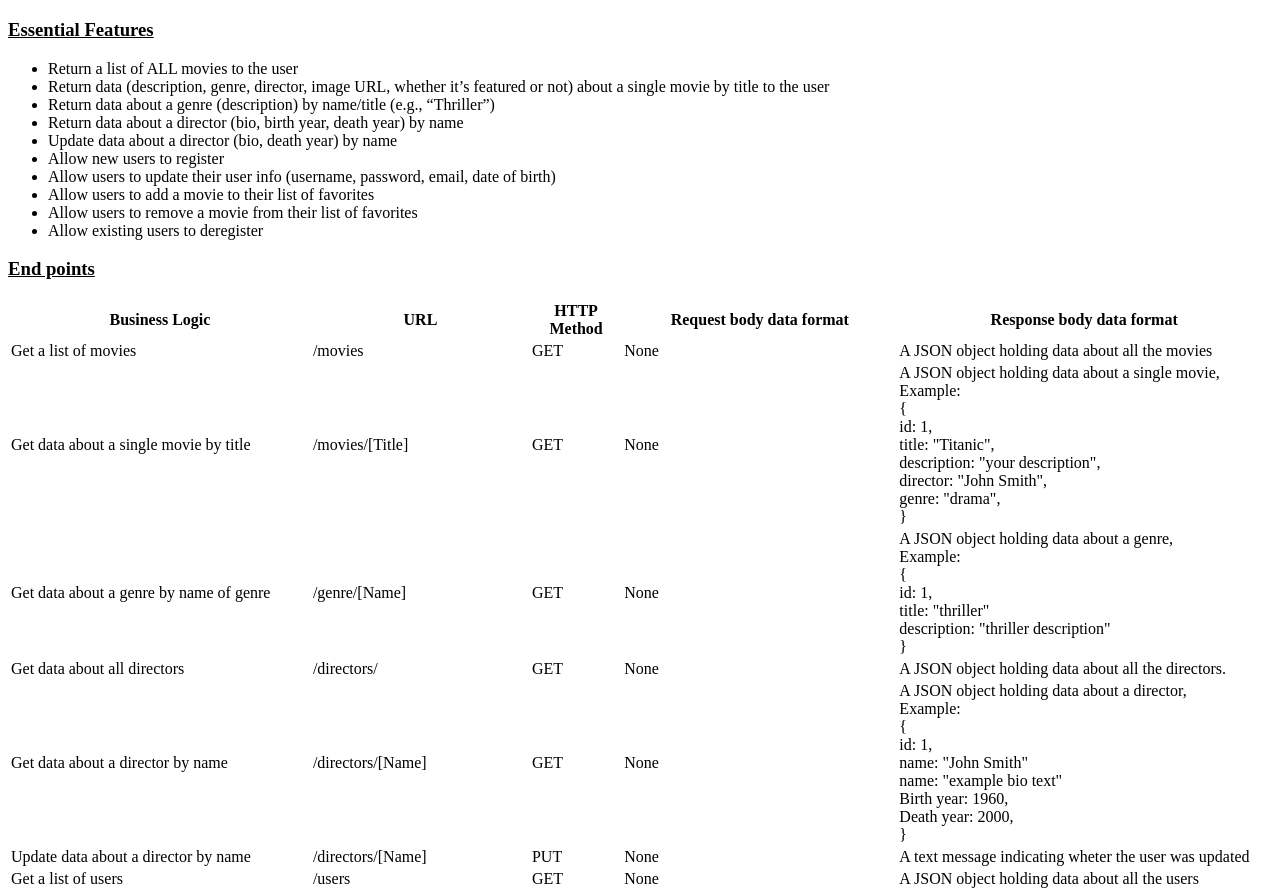
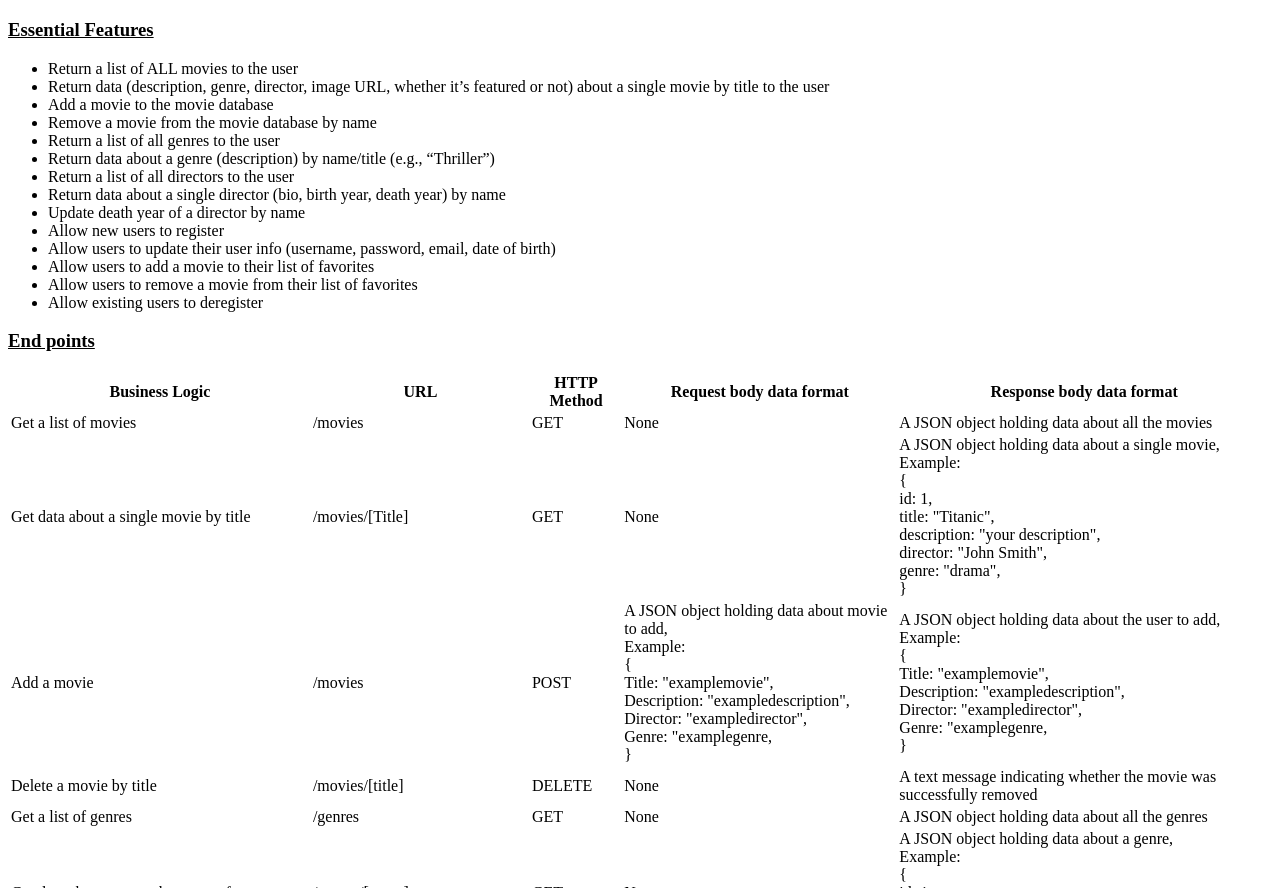
Before and after one commit to wmkania/MovieAPI, a website: page public/index.html in a window 1280 px wide. Shown: the part 61-949 px from the top of the page. Drawn offline with Linux system fonts and the light colour scheme.

Commit message:
Update index.html

```diff
--- a/public/index.html
+++ b/public/index.html
@@ -17,9 +17,13 @@
 <li> Return a list of ALL movies to the user </li>
 <li> Return data (description, genre, director, image URL, whether it’s featured or not) about a
 single movie by title to the user</li>
+<li> Add a movie to the movie database</li>
+<li> Remove a movie from the movie database by name</li>
+<li> Return a list of all genres to the user</li>
 <li> Return data about a genre (description) by name/title (e.g., “Thriller”)</li>
-<li> Return data about a director (bio, birth year, death year) by name</li>
-<li> Update data about a director (bio, death year) by name</li>
+<li> Return a list of all directors to the user</li>
+<li> Return data about a single director (bio, birth year, death year) by name</li>
+<li> Update death year of a director by name</li>
 <li> Allow new users to register</li>
 <li> Allow users to update their user info (username, password, email, date of birth)</li>
 <li> Allow users to add a movie to their list of favorites</li>
@@ -69,8 +73,48 @@ single movie by title to the user</li>
 				</tr>
 
 				<tr>
+ 	         <td>Add a movie</td>
+ 	         <td>/movies</td>
+ 					 <td>POST</td>
+ 				 	 <td>
+ 								A JSON object holding data about movie to add,<br>
+ 								Example:<br>
+ 								{<br>    Title: "examplemovie",<br>
+								Description: "exampledescription",<br>
+								Director: "exampledirector",<br>
+								Genre: "examplegenre,<br>
+ 							   }
+ 					 </td>
+ 				   <td>
+ 								A JSON object holding data about the user to add,<br>
+ 								Example:<br>
+ 								{<br>    Title: "examplemovie",<br>
+								Description: "exampledescription",<br>
+								Director: "exampledirector",<br>
+								Genre: "examplegenre,<br>
+ 								}
+ 					</td>
+ 					</tr>
+
+       <tr>
+ 	        <td>Delete a movie by title</td>
+ 	        <td>/movies/[title]</td>
+ 	        <td>DELETE</td>
+ 	        <td>None</td>
+ 	        <td>A text message indicating whether the movie was successfully removed</td>
+       </tr>
+
+				<tr>
+					<td>Get a list of genres</td>
+					<td>/genres</td>
+					<td>GET</td>
+					<td>None</td>
+					<td>A JSON object holding data about all the genres</td>
+				 </tr>
+
+				<tr>
 					<td>Get data about a genre by name of genre</td>
-					<td>/genre/[Name]</td>
+					<td>/genres/[name]</td>
 					<td>GET</td>
 					<td>None</td>
 					<td>
@@ -78,7 +122,7 @@ single movie by title to the user</li>
 							Example:<br>
 							{<br>
 								id: 1,<br>
-								title: "thriller"<br>
+								name: "thriller"<br>
 								description: "thriller description"<br>
 							}
 					</td>
@@ -93,8 +137,8 @@ single movie by title to the user</li>
 				</tr>
 
 				<tr>
-					<td>Get data about a director by name</td>
-					<td>/directors/[Name]</td>
+					<td>Get data about a single director by name</td>
+					<td>/directors/[name]</td>
 					<td>GET</td>
 					<td>None</td>
 					<td>
@@ -103,7 +147,7 @@ single movie by title to the user</li>
 							{<br>
 							id: 1,<br>
 							name: "John Smith"<br>
-							name: "example bio text"<br>
+							bio: "example bio text"<br>
 							Birth year: 1960,<br>
 							Death year: 2000,<br>
 							}
@@ -112,7 +156,7 @@ single movie by title to the user</li>
 
 				<tr>
 					<td>Update data about a director by name</td>
-					<td>/directors/[Name]</td>
+					<td>/directors/[name]</td>
 					<td>PUT</td>
 					<td>None</td>
 				 	<td>A text message indicating wheter the user was updated</td>
```
